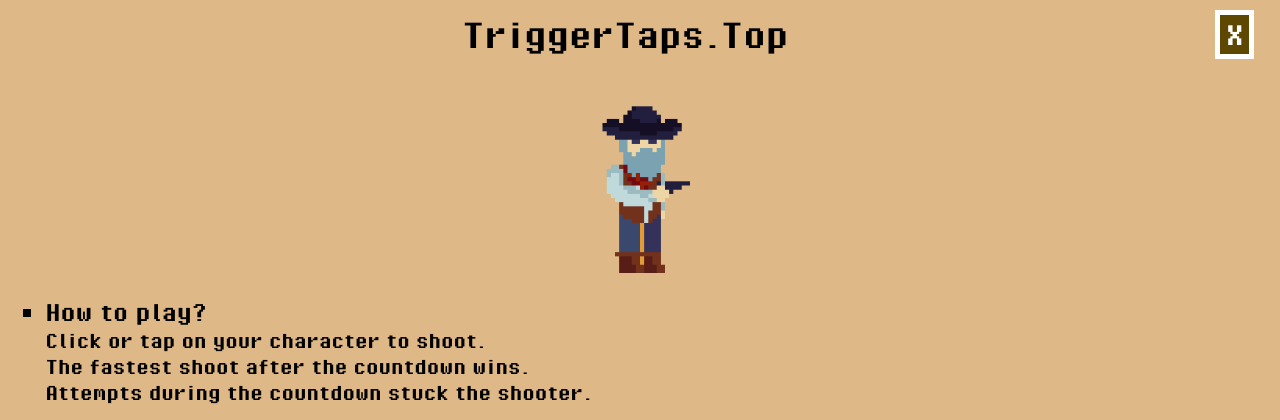
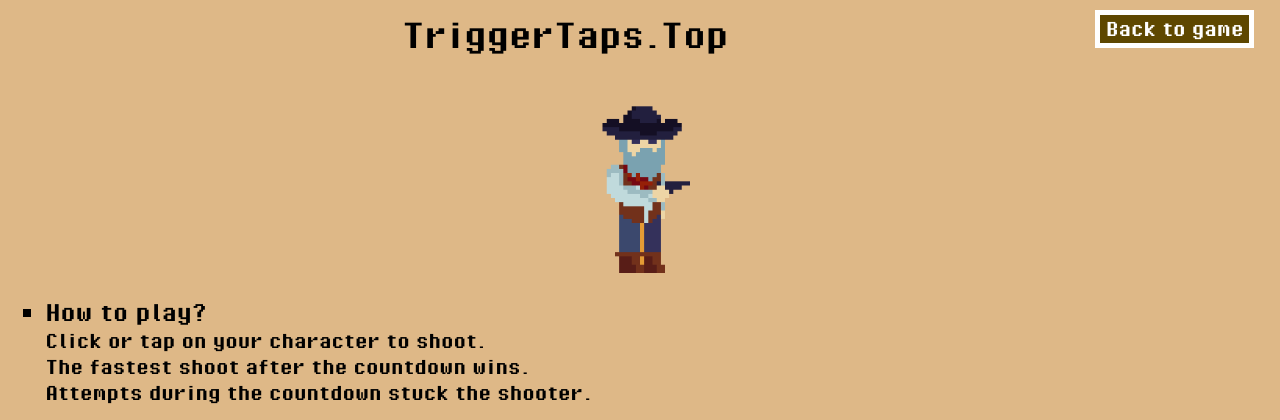
Before and after one commit to LuisFAires/TriggerTaps, a PHP site: page /about/index.php in a window 1280 px wide. Shown: the top 420 px of the page. Run offline with PHP 8.4, Linux system fonts and the light colour scheme.

Commit message:
back button text and visibility during load screen

```diff
--- a/about/index.php
+++ b/about/index.php
@@ -16,8 +16,9 @@
     ?>
     <script>
         let cookieExpires
-        document.getElementById("backToMain").setAttribute("onclick","location.href = location.origin")
+        document.getElementById("backToGame").setAttribute("onclick","location.href = location.origin")
         document.getElementsByTagName('body')[0].style.overflow = 'unset'
+        backToGame.style.display = "block"
     </script>
 </body>
 </html>
--- a/article.php
+++ b/article.php
@@ -1,7 +1,7 @@
 <?php
     echo <<<END
     <article id="articleContainer">
-        <button id="backToMain" onclick="location.hash = '';location.hash = '#main'">X</button>
+        <button id="backToGame" onclick="location.hash = '';location.hash = '#main'">{$lang['back']}</button>
         <h1>{$lang['name']}</h1>
         <figure>
             <img id="logo" src="/img/CowBoyShoot.gif" alt="TriggerTaps.Top character shooting">
--- a/lang.php
+++ b/lang.php
@@ -22,6 +22,7 @@
         $lang['achievement'] = ' alcançou conquista de atirador mais rápido 🏆 jogue e demonstre que pode fazer o mesmo!';
         $lang['achievementPrompt'] = 'Digite o nome/apelido que estará na sua conquista de atirador mais rápido:';
         $lang['achievementTitle'] = 'Conquista de ';
+        $lang['back'] = 'Voltar ao jogo';
         $lang['completed'] = ' concluído';
         $lang['contact'] = 'Contato:';
         $lang['credits'] = 'Créditos:';
@@ -131,6 +132,7 @@
         $lang['achievement'] = ' ha conseguido el logro del tirador más rápido 🏆 ¡juega y demuestra que tú puedes hacer lo mismo!';
         $lang['achievementPrompt'] = 'Escribe el nombre/apodo que estará en tu logro de tirador más rápido:';
         $lang['achievementTitle'] = 'Logro de ';
+        $lang['back'] = 'Volver al juego';
         $lang['completed'] = ' completa';
         $lang['contact'] = 'Contacto:';
         $lang['credits'] = 'Creditos:';
@@ -240,6 +242,7 @@
         $lang['achievement'] = ' has accomplished the fastest shooter achievement 🏆 play and prove that you can do the same!';
         $lang['achievementPrompt'] = 'Type the name/nickname will be in your fastest shooter achievement:';
         $lang['achievementTitle'] = '\'s Achievement';
+        $lang['back'] = 'Back to game';
         $lang['completed'] = ' completed';
         $lang['contact'] = 'Contact:';
         $lang['credits'] = 'Credits:';
--- a/main.js
+++ b/main.js
@@ -168,6 +168,7 @@ window.addEventListener("load", () => {
             keyboardMapping.style.display = physicalKeyboard ? "block" : "none"
             document.getElementsByTagName('body')[0].style.overflow = 'unset'
             loadingOverlay.style.display = "none"
+            backToGame.style.display = "block"
             await fullscreenLock()
             await showRotateOverlay()
             await calculateDivs()
--- a/style.css
+++ b/style.css
@@ -35,8 +35,8 @@ body {
     padding: 0 2%;
 }
 
-#backToMain {
-    font-size: 35px;
+#backToGame {
+    display: none;
     float: right;
     position: sticky;
     top: 10px;
```
Also changed, not shown: tests/modules/screenshotMenuAndArticle.js (+1 -1 lines).
